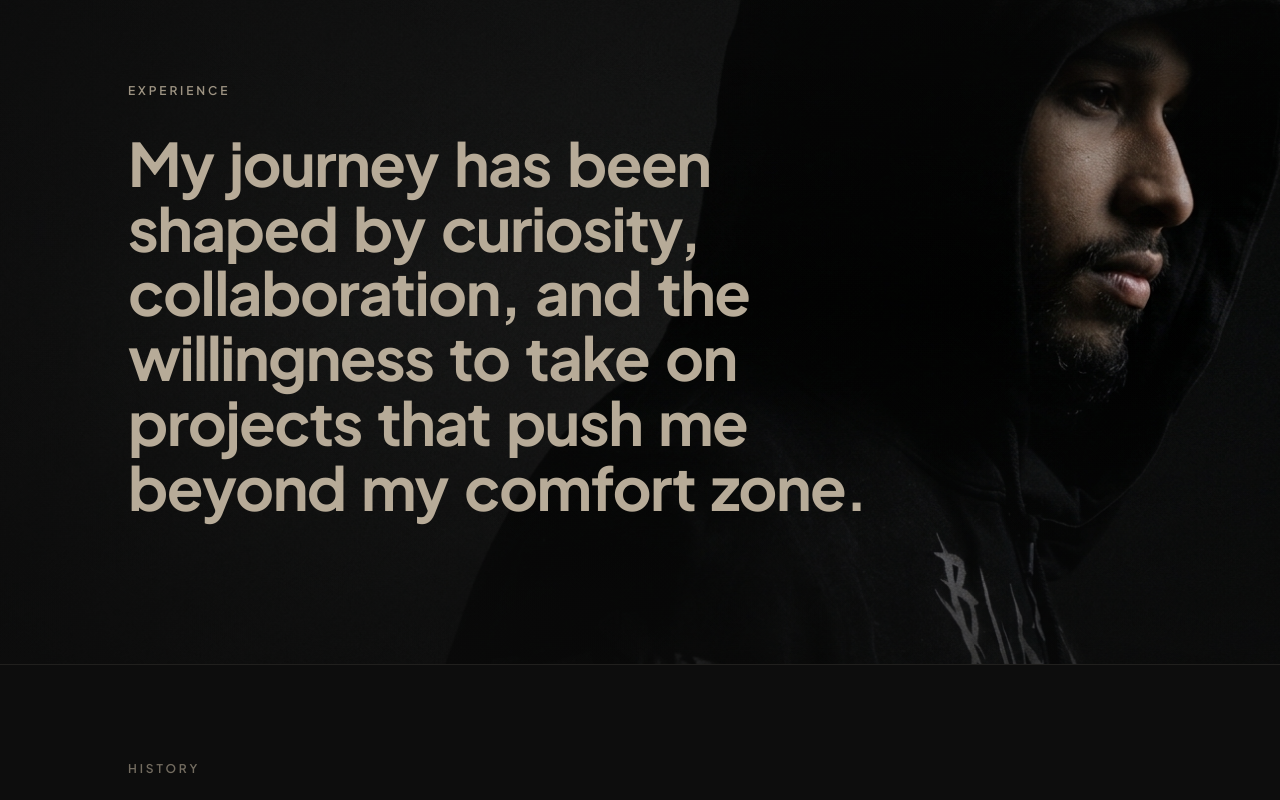
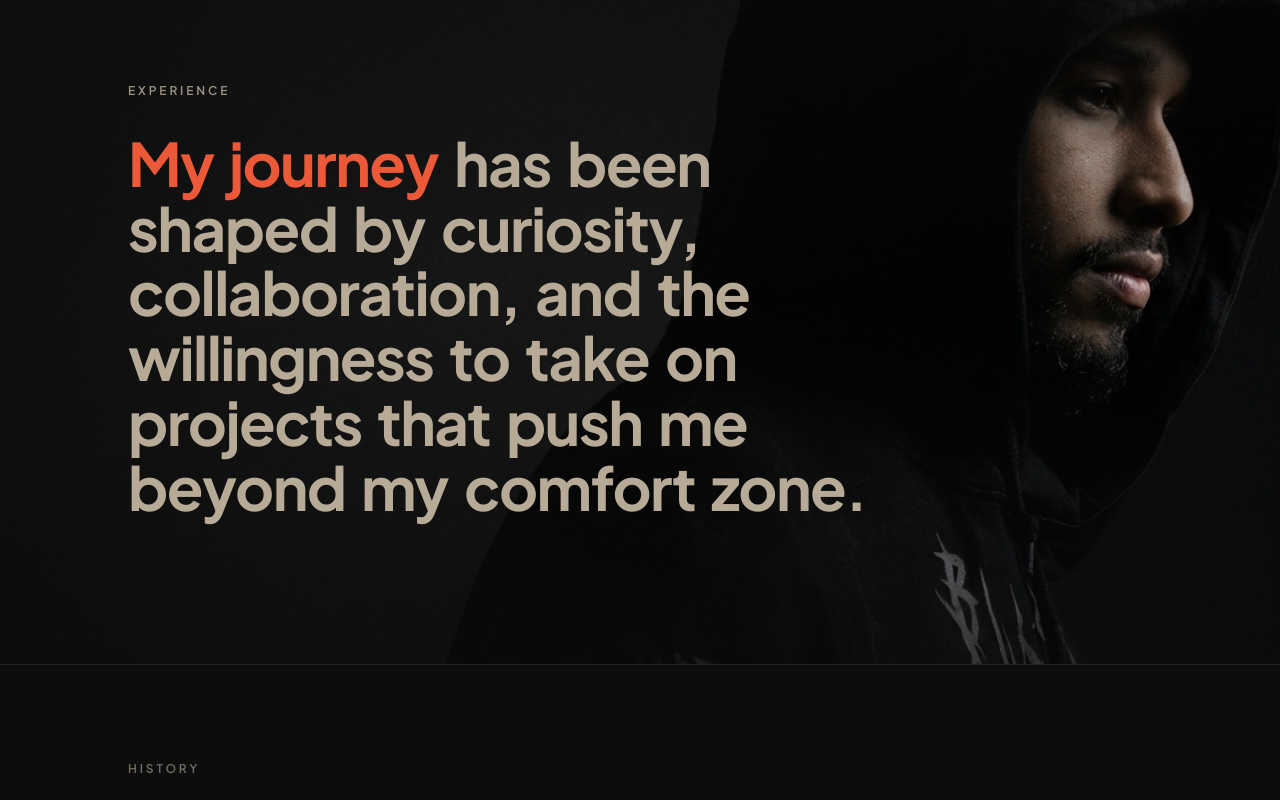
Before and after one commit to Armankabirr/goodshit, a React (Vite) app: page / in a window 1280 px wide. Shown: the part 2740-3540 px from the top of the page. Built offline with nearby package versions, Linux system fonts and the light colour scheme.

Commit message:
feat(ui): add highlight support to ScrollText
Introduce highlightPrefix prop to ScrollText component to style specific opening words with a distinct color.

```diff
--- a/src/App.tsx
+++ b/src/App.tsx
@@ -311,6 +311,7 @@ export default function App() {
                         </h2>
                         <ScrollText
                           text="My journey has been shaped by curiosity, collaboration, and the willingness to take on projects that push me beyond my comfort zone."
+                          highlightPrefix="My journey"
                           className="font-display text-3xl sm:text-5xl md:text-6xl font-bold tracking-[-0.025em] leading-[1.08] text-[#b7ab98]"
                         />
                       </div>
--- a/src/components/ScrollText.tsx
+++ b/src/components/ScrollText.tsx
@@ -4,6 +4,7 @@ import { motion, MotionValue, useScroll, useSpring, useTransform } from 'motion/
 interface ScrollTextProps {
   text: string;
   className?: string;
+  highlightPrefix?: string;
 }
 
 interface WordSpanProps {
@@ -22,7 +23,11 @@ const WordSpan: React.FC<WordSpanProps> = ({ word, range, progress }) => {
   );
 };
 
-export const ScrollText: React.FC<ScrollTextProps> = ({ text, className = '' }) => {
+export const ScrollText: React.FC<ScrollTextProps> = ({
+  text,
+  className = '',
+  highlightPrefix,
+}) => {
   const containerRef = useRef<HTMLParagraphElement>(null);
   const { scrollYProgress } = useScroll({
     target: containerRef,
@@ -37,10 +42,33 @@ export const ScrollText: React.FC<ScrollTextProps> = ({ text, className = '' })
   });
 
   const words = text.split(' ');
+  const highlightCount =
+    highlightPrefix && text.startsWith(highlightPrefix)
+      ? highlightPrefix.trim().split(/\s+/).length
+      : 0;
+  const highlightWords = words.slice(0, highlightCount);
+  const remainingWords = words.slice(highlightCount);
 
   return (
     <p ref={containerRef} className={className}>
-      {words.map((word, index) => {
+      {highlightWords.length > 0 && (
+        <span className="text-[#eb5939]">
+          {highlightWords.map((word, index) => {
+            const start = index / words.length;
+            const end = Math.min(1, start + 1.35 / words.length);
+            return (
+              <WordSpan
+                key={`${word}-${index}`}
+                word={word}
+                range={[start, end]}
+                progress={smoothProgress}
+              />
+            );
+          })}
+        </span>
+      )}
+      {remainingWords.map((word, idx) => {
+        const index = highlightCount + idx;
         const start = index / words.length;
         const end = Math.min(1, start + 1.35 / words.length);
         return (
```
